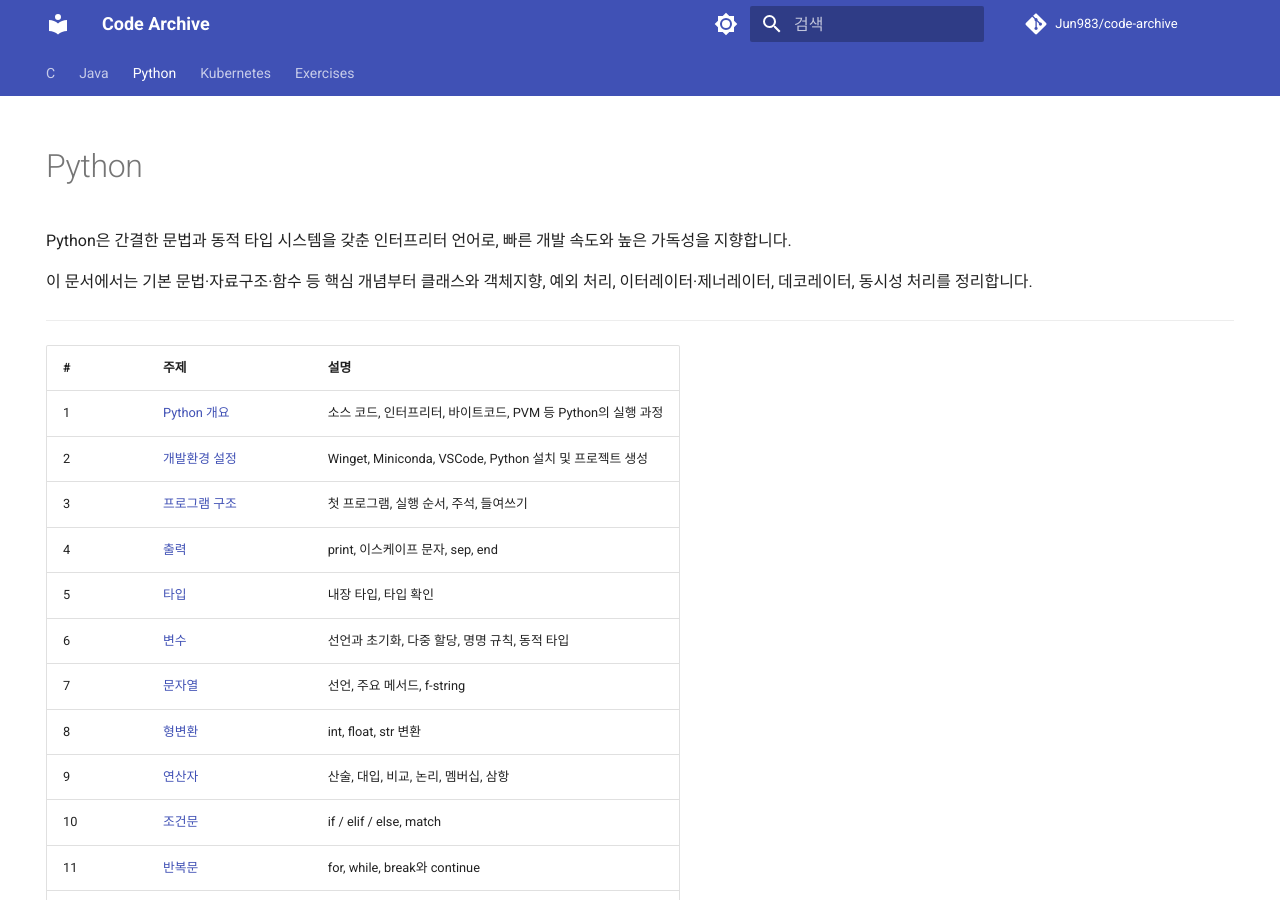
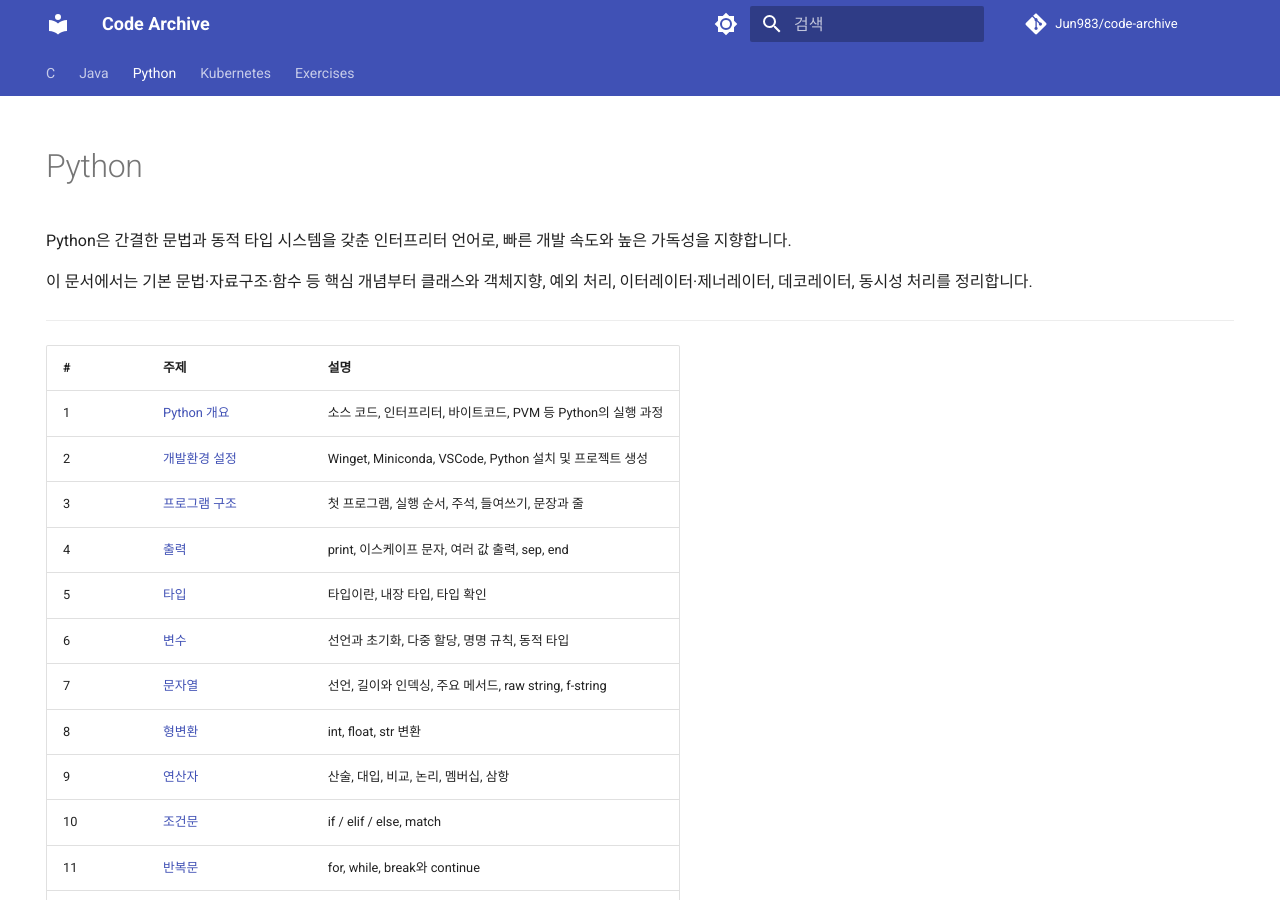
Before and after one commit to Jun983/code-archive, an MkDocs documentation site: the page built from docs/python/index.md, in a window 1280 px wide and 900 px high. Built offline with MkDocs 1.6.1 and Material for MkDocs 9.7.7, drawn with Linux system fonts in a browser that asks for light colours; comment, search, counter and statistics services are not loaded.

Commit message:
docs(python): 목차 설명을 문서 내용에 맞춰 수정
Co-Authored-By: Claude Sonnet 5.5 <noreply@anthropic.com>

```diff
--- a/docs/python/index.md
+++ b/docs/python/index.md
@@ -16,11 +16,11 @@ Python은 간결한 문법과 동적 타입 시스템을 갖춘 인터프리터
 |---|------|------|
 | 1 | [Python 개요](overview.md) | 소스 코드, 인터프리터, 바이트코드, PVM 등 Python의 실행 과정 |
 | 2 | [개발환경 설정](setup.md) | Winget, Miniconda, VSCode, Python 설치 및 프로젝트 생성 |
-| 3 | [프로그램 구조](program-structure.md) | 첫 프로그램, 실행 순서, 주석, 들여쓰기 |
-| 4 | [출력](output.md) | print, 이스케이프 문자, sep, end |
-| 5 | [타입](type.md) | 내장 타입, 타입 확인 |
+| 3 | [프로그램 구조](program-structure.md) | 첫 프로그램, 실행 순서, 주석, 들여쓰기, 문장과 줄 |
+| 4 | [출력](output.md) | print, 이스케이프 문자, 여러 값 출력, sep, end |
+| 5 | [타입](type.md) | 타입이란, 내장 타입, 타입 확인 |
 | 6 | [변수](variable.md) | 선언과 초기화, 다중 할당, 명명 규칙, 동적 타입 |
-| 7 | [문자열](string.md) | 선언, 주요 메서드, f-string |
+| 7 | [문자열](string.md) | 선언, 길이와 인덱싱, 주요 메서드, raw string, f-string |
 | 8 | [형변환](casting.md) | int, float, str 변환 |
 | 9 | [연산자](operator.md) | 산술, 대입, 비교, 논리, 멤버십, 삼항 |
 | 10 | [조건문](conditional.md) | if / elif / else, match |
```
